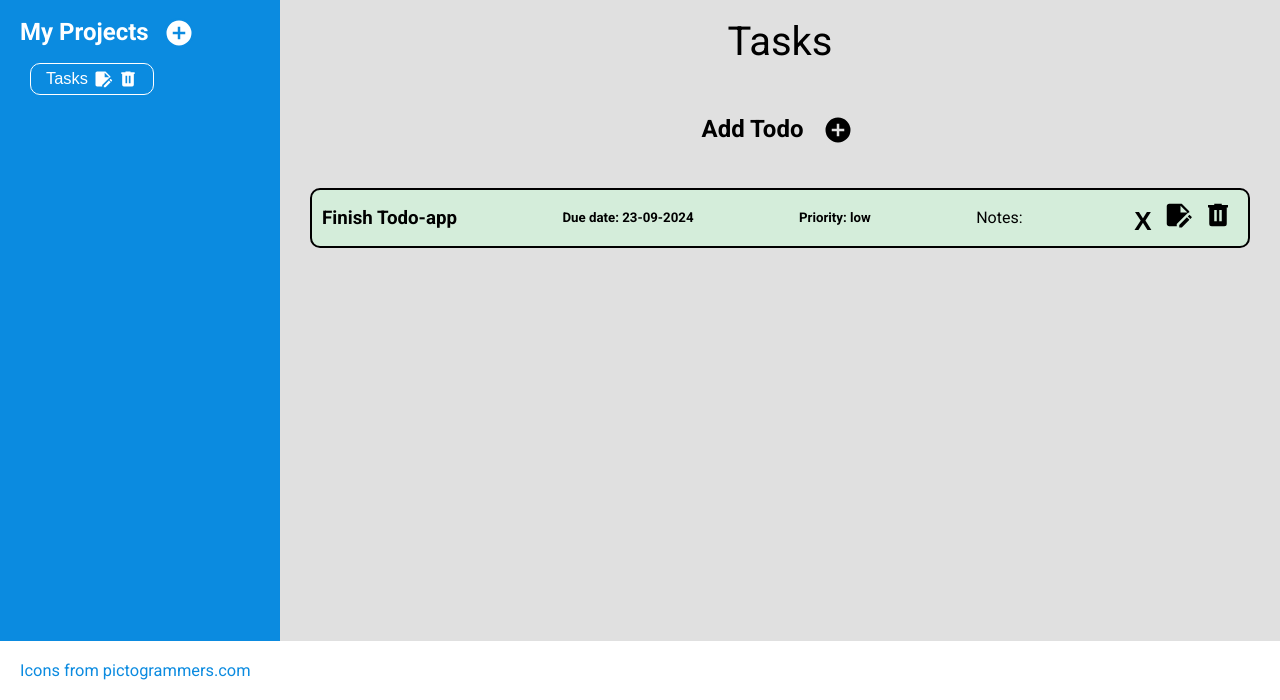
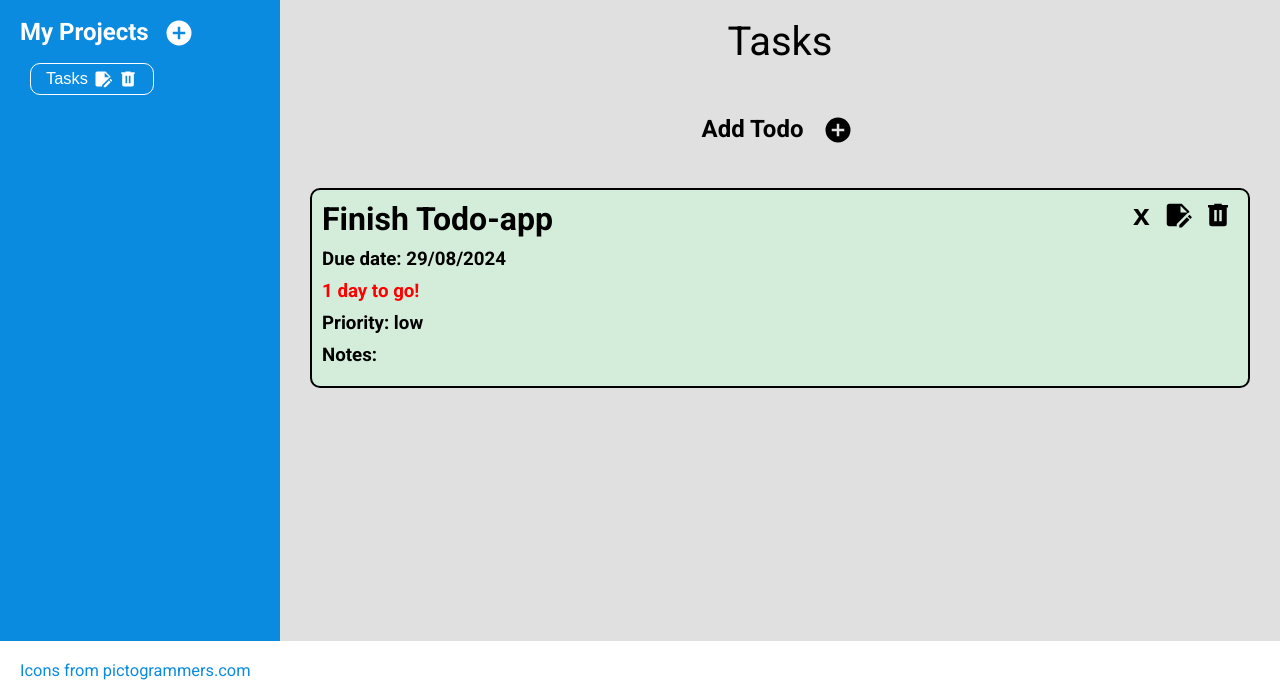
Before and after one commit to anjahrot/Todo-List, a website built with webpack: page src/index.html in a window 1280 px wide. Both pictures are taken after a click on the picture 1138 px from the left and 317 px from the top of the page. Shown: the part 100-800 px from the top of the page. Built offline with nearby package versions, Linux system fonts and the light colour scheme.

Commit message:
Made changes to appearance of todos in browser, and added eventlistener to edit todobutton. Next task is to implement handling of getting the form values filled out by the chosen todo, ready to edit.

```diff
--- a/src/index.html
+++ b/src/index.html
@@ -38,7 +38,7 @@
     <div id="todo-modal" class="modal" role="dialog" tabindex="-1">
         <div class="modal-inner">
             <div class="modal-header">
-                <h3>New Todo</h3>
+                <h3 class="todoDialogTitle"></h3>
                 <span class="modalBtn modal-close" data-id="todo-modal" aria-label="Close">
                     &times;
                 </span>
--- a/src/index.js
+++ b/src/index.js
@@ -20,6 +20,9 @@ ModalBtns.forEach( item => item.addEventListener('click', (e) => {
         return;
     }
 }));
+
+//Title and text of buttons in form changing depending on new or updated entry
+const todoDialogTitle = document.querySelector('.todoDialogTitle');
 
 const openModal = (modal) => {
     document.body.style.overflow = "hidden";
--- a/src/js/domManager.js
+++ b/src/js/domManager.js
@@ -1,7 +1,9 @@
 import storageManager from "./localStorage";
 import selectIcon from '../icons/select.svg';
 import deleteIcon from '../icons/trash-can.svg';
-import editIcon from '../icons/note-edit.svg'
+import editIcon from '../icons/note-edit.svg';
+
+const {format, formatDistanceToNow} = require("date-fns");
 
 const domManager = (() => {
 
@@ -37,11 +39,10 @@ const domManager = (() => {
 
             myDeleteIcon.addEventListener('click', (e) => {
                 e.stopPropagation();
-                //if (index === 0) {
-                    //alert('Can not delete default project!')
-                //}
-                //else
-                if (confirm('Are you sure you want to delete this project?')){
+                if (index === 0) {
+                    alert('Can not delete default project');
+                }
+                else if (confirm('Are you sure you want to delete this project?')){
                     if (currentProjectHeading.textContent === storageManager.getProjects()[index].name) {
                         storageManager.setCurrentProject('Tasks');  //Set to default project if current is deleted
                     }
@@ -91,7 +92,7 @@ const domManager = (() => {
             const todoTitle = document.createElement('h3');
             todoTitle.textContent = item.title;
             const todoDuedate =  document.createElement('h5');
-            todoDuedate.textContent = 'Due date: ' + item.dueDate;
+            todoDuedate.textContent = 'Due date: ' + format(item.dueDate, 'dd/MM/yyyy');
 
             todoInfo.appendChild(checkbox);
             todoTitleAndDate.appendChild(todoTitle);
@@ -100,7 +101,7 @@ const domManager = (() => {
 
             todoItem.appendChild(todoInfo);
             //append row of buttons
-            const type = 'todoGeneral';
+            const type = 'todoList';
             todoItem.appendChild(addBtnsTodo(type, index));
             todoList.appendChild(todoItem);
         })
@@ -109,12 +110,15 @@ const domManager = (() => {
 
     const addBtnsTodo = (type, index) => {
         const todoButtons = document.createElement('div');
+        todoButtons.classList.add('btnRow');
         const myDeleteIcon = new Image();
         myDeleteIcon.src = deleteIcon;
         myDeleteIcon.setAttribute('id','content_icon');
 
         const myEditIcon = new Image();
         myEditIcon.src = editIcon;
+        myEditIcon.classList.add('modalBtn', 'modal-open');
+        myEditIcon.setAttribute('data-id', 'todo-modal');
         myEditIcon.setAttribute('id', 'content_icon');
 
         const mySelectIcon = new Image();
@@ -122,7 +126,7 @@ const domManager = (() => {
         mySelectIcon.setAttribute('id', 'content_icon');
 
         const exitButton = document.createElement('button');
-        exitButton.textContent = 'X';
+        exitButton.textContent = 'x';
         exitButton.setAttribute('id','details-close');
 
         myDeleteIcon.addEventListener('click', (e) => {
@@ -133,10 +137,10 @@ const domManager = (() => {
             }
         });
 
-        myEditIcon.addEventListener('click', (e) => {
-            e.stopPropagation();
-            editTodo(index);
-        })
+        // myEditIcon.addEventListener('click', (e) => {
+        //     e.stopPropagation();
+        //     editTodo(index);
+        // })
 
         mySelectIcon.addEventListener('click', (e) => {
             e.stopPropagation();
@@ -169,19 +173,31 @@ const domManager = (() => {
         const todoItem = document.createElement('div');
         todoItem.classList.add('todoItem', 'todoDetails');
         todoItem.style.backgroundColor = priorityColorCoding(currentTodo.priority);
-        const todoTitle = document.createElement('h3');
+
+        const todoText = document.createElement('div');
+        todoText.classList.add('detailsText');
+        const todoTitle = document.createElement('h1');
         todoTitle.textContent = currentTodo.title;
-        const todoDuedate =  document.createElement('h5');
-        todoDuedate.textContent = 'Due date: ' + currentTodo.dueDate;
-        const todoPriority = document.createElement('h5');
+        const todoDuedate =  document.createElement('h3');
+        todoDuedate.textContent = 'Due date: ' + format(currentTodo.dueDate, 'dd/MM/yyyy');
+        const result = formatDistanceToNow(new Date(currentTodo.dueDate));
+        const todoDaysLeft = document.createElement('h3');
+        todoDaysLeft.textContent = result + ' to go!';
+        todoDaysLeft.style.color = 'red';
+        const todoPriority = document.createElement('h3');
         todoPriority.textContent = 'Priority: ' + currentTodo.priority;
+        const todoNotesHeading = document.createElement('h3');
+        todoNotesHeading.textContent = 'Notes: ';
         const todoNotes = document.createElement('p');
-        todoNotes.textContent = 'Notes: ' + currentTodo.notes;
+        todoNotes.textContent = currentTodo.notes;
 
-        todoItem.appendChild(todoTitle);
-        todoItem.appendChild(todoDuedate);
-        todoItem.appendChild(todoPriority);
-        todoItem.appendChild(todoNotes);
+        todoText.appendChild(todoTitle);
+        todoText.appendChild(todoDuedate);
+        todoText.appendChild(todoDaysLeft);
+        todoText.appendChild(todoPriority);
+        todoText.appendChild(todoNotesHeading);
+        todoText.appendChild(todoNotes);
+        todoItem.appendChild(todoText);
         //append row of buttons
         const type = 'todoDetails';
         todoItem.appendChild(addBtnsTodo(type, todo));
@@ -193,6 +209,7 @@ const domManager = (() => {
         return currentTodo.priority;
     }
 
+    //Method to color background of todoitem according to prioritylevel
     const priorityColorCoding = (value) => {
         switch (value) {
             case 'low':
--- a/src/js/localStorage.js
+++ b/src/js/localStorage.js
@@ -46,9 +46,9 @@ const storageManager = (()=> {
         if (!projects.length) {
             const defaultProject = new Project('Tasks', 'default-start');
             projects.push(defaultProject);
-            const defaultTodo = new Todo('Finish Todo-app', '23-09-2024');
+            const defaultTodo = new Todo('Finish Todo-app', '2024-08-29');
             defaultProject.addTodo(defaultTodo);
-            const newTodo = new Todo('Walk the dog', '23-08-2024');
+            const newTodo = new Todo('Walk the dog', '2024-08-30');
             defaultProject.addTodo(newTodo);
             currentProject = defaultProject;
             };
--- a/src/style.css
+++ b/src/style.css
@@ -142,6 +142,7 @@
     width: 30px;
     height: auto;
     padding: 0 5px;
+    cursor: pointer;
     /* filter: invert(1); */
 }
 
@@ -166,13 +167,31 @@
     height: 30px;
 }
 
+.btnRow {
+    display: flex;
+}
+
+.todoDetails {
+    display: flex;
+    align-items: flex-start;
+}
+
 #details-close {
+    display: flex;
+    align-items: center;
     border: none;
+    width: 30px;
     height: 30px;
-    width: 30px;
     font-weight: bold;
-    font-size: 26px;
+    font-size: 30px;
     padding: 0 5px;
+    cursor: pointer;
+}
+
+.detailsText {
+    display: flex;
+    flex-direction: column;
+    gap: 10px;
 }
 
 .completed-todo {
```
